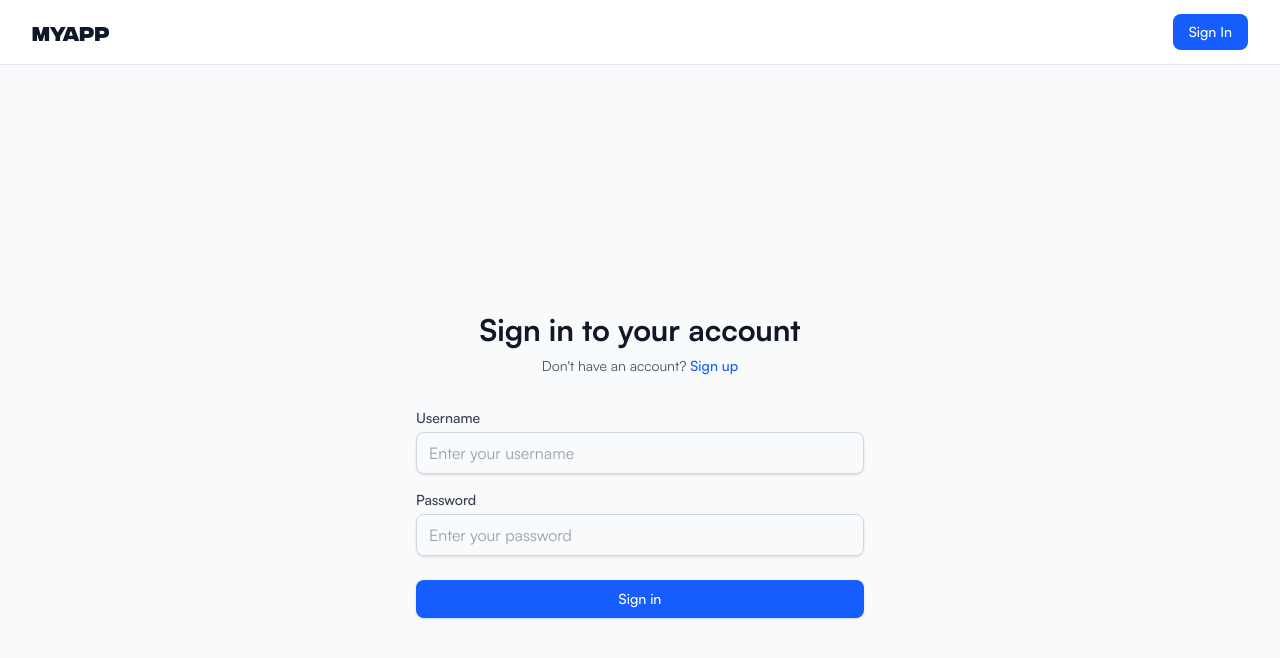
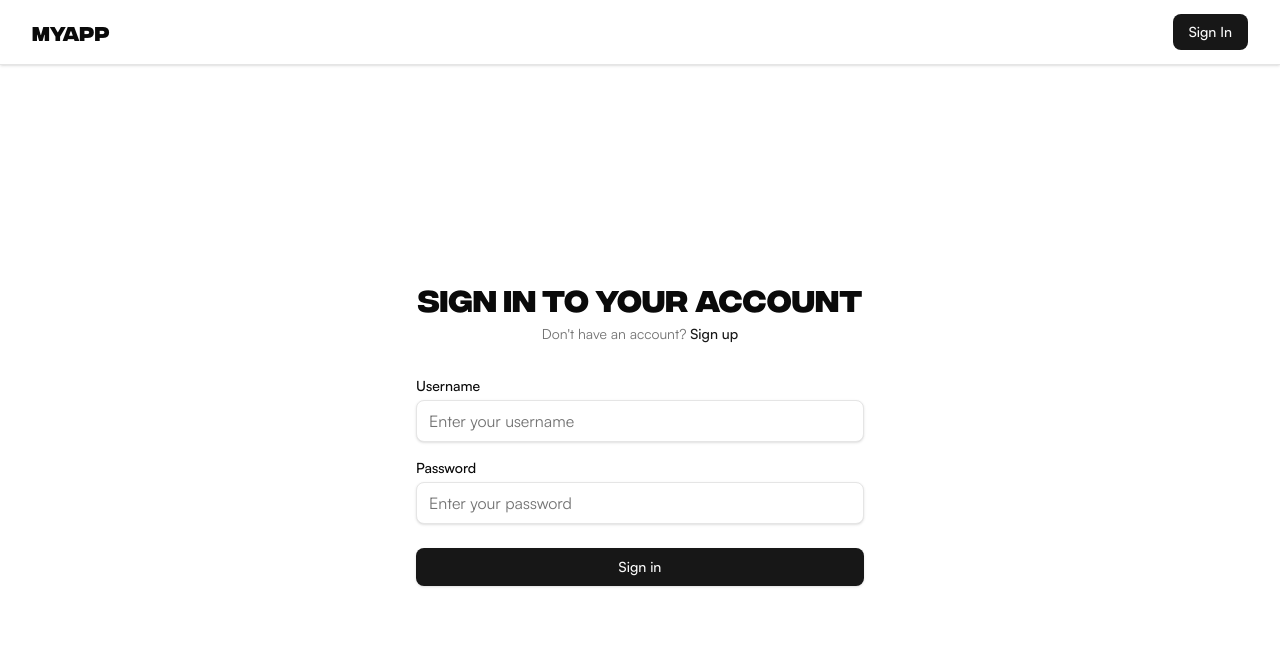
Before and after one commit to ianram0s/sveltekit-shop, a SvelteKit app: page /signin in a window 1280 px wide. Shown: the top 658 px of the page. Built offline with nearby package versions, Linux system fonts and the light colour scheme; no server answers.

Commit message:
Updated app to use shadcn tailwind color classes

```diff
--- a/src/routes/+layout.svelte
+++ b/src/routes/+layout.svelte
@@ -6,13 +6,13 @@
 	let { children, data }: { children: any; data: LayoutServerData } = $props();
 </script>
 
-<div class="min-h-screen bg-gray-50">
-	<header class="bg-white shadow-sm border-b border-gray-200">
+<div class="h-screen bg-background flex flex-col">
+	<header class="bg-card shadow-sm border-b border-border sticky top-0 z-10">
 		<div class="max-w-7xl mx-auto px-4 sm:px-6 lg:px-8">
 			<div class="flex justify-between items-center h-16">
 				<!-- App Name -->
 				<div class="flex items-center">
-					<a href="/" class="text-xl font-bold text-gray-900 hover:text-gray-700 font-integral">
+					<a href="/" class="text-xl font-bold text-foreground hover:text-muted-foreground font-integral">
 						MyApp
 					</a>
 				</div>
@@ -23,19 +23,19 @@
 						<!-- User Avatar and Logout -->
 						<div class="flex items-center space-x-3">
 							<div class="flex items-center space-x-2">
-								<div class="w-8 h-8 bg-blue-500 rounded-full flex items-center justify-center">
-									<span class="text-white text-sm font-medium">
+								<div class="w-8 h-8 bg-primary rounded-full flex items-center justify-center">
+									<span class="text-primary-foreground text-sm font-medium">
 										{data.user.username.charAt(0).toUpperCase()}
 									</span>
 								</div>
-								<span class="text-sm text-gray-700">
+								<span class="text-sm text-foreground">
 									{data.user.username}
 								</span>
 							</div>
 							<form method="post" action="/logout" use:enhance>
 								<button
 									type="submit"
-									class="text-sm text-gray-500 hover:text-gray-700"
+									class="text-sm text-muted-foreground hover:text-foreground"
 								>
 									Sign out
 								</button>
@@ -45,7 +45,7 @@
 						<!-- Sign In Button -->
 						<a
 							href="/signin"
-							class="bg-blue-600 text-white px-4 py-2 rounded-md text-sm font-medium hover:bg-blue-700 transition-colors"
+							class="bg-primary text-primary-foreground px-4 py-2 rounded-md text-sm font-medium hover:bg-primary/90 transition-colors"
 						>
 							Sign In
 						</a>
@@ -56,7 +56,7 @@
 	</header>
 
 	<!-- Main Content -->
-	<main>
+	<main class="flex-1 overflow-auto">
 		{@render children()}
 	</main>
 </div>
--- a/src/routes/+page.svelte
+++ b/src/routes/+page.svelte
@@ -1,3 +1,3 @@
 <div class="flex items-center justify-center py-20">
-	<h1 class="text-4xl font-bold text-gray-900 font-integral">Hello World</h1>
+	<h1 class="text-4xl font-bold text-foreground font-integral">Hello World</h1>
 </div>
--- a/src/routes/signin/+page.svelte
+++ b/src/routes/signin/+page.svelte
@@ -6,17 +6,17 @@
 	let isLogin = $state(true);
 </script>
 
-<div class="min-h-screen flex items-center justify-center bg-gray-50">
+<div class="h-full flex items-center justify-center">
 	<div class="max-w-md w-full space-y-8">
 		<div class="text-center">
-			<h2 class="text-3xl font-bold text-gray-900">
+			<h2 class="text-3xl font-bold text-foreground font-integral">
 				{isLogin ? 'Sign in to your account' : 'Create your account'}
 			</h2>
-			<p class="mt-2 text-sm text-gray-600">
+			<p class="mt-2 text-sm text-muted-foreground">
 				{isLogin ? "Don't have an account?" : 'Already have an account?'}
 				<button
 					type="button"
-					class="font-medium text-blue-600 hover:text-blue-500"
+					class="font-medium text-primary hover:text-primary/80"
 					onclick={() => (isLogin = !isLogin)}
 				>
 					{isLogin ? 'Sign up' : 'Sign in'}
@@ -32,7 +32,7 @@
 		>
 			<div class="space-y-4">
 				<div>
-					<label for="username" class="block text-sm font-medium text-gray-700">
+					<label for="username" class="block text-sm font-medium text-foreground">
 						Username
 					</label>
 					<input
@@ -40,13 +40,13 @@
 						name="username"
 						type="text"
 						required
-						class="mt-1 block w-full px-3 py-2 border border-gray-300 rounded-md shadow-sm placeholder-gray-400 focus:outline-none focus:ring-blue-500 focus:border-blue-500"
+						class="mt-1 block w-full px-3 py-2 border border-input rounded-md shadow-sm placeholder-muted-foreground focus:outline-none focus:ring-ring focus:border-ring bg-background text-foreground"
 						placeholder="Enter your username"
 					/>
 				</div>
 
 				<div>
-					<label for="password" class="block text-sm font-medium text-gray-700">
+					<label for="password" class="block text-sm font-medium text-foreground">
 						Password
 					</label>
 					<input
@@ -54,7 +54,7 @@
 						name="password"
 						type="password"
 						required
-						class="mt-1 block w-full px-3 py-2 border border-gray-300 rounded-md shadow-sm placeholder-gray-400 focus:outline-none focus:ring-blue-500 focus:border-blue-500"
+						class="mt-1 block w-full px-3 py-2 border border-input rounded-md shadow-sm placeholder-muted-foreground focus:outline-none focus:ring-ring focus:border-ring bg-background text-foreground"
 						placeholder="Enter your password"
 					/>
 				</div>
@@ -62,15 +62,15 @@
 
 			<button
 				type="submit"
-				class="w-full flex justify-center py-2 px-4 border border-transparent rounded-md shadow-sm text-sm font-medium text-white bg-blue-600 hover:bg-blue-700 focus:outline-none focus:ring-2 focus:ring-offset-2 focus:ring-blue-500 transition-colors"
+				class="w-full flex justify-center py-2 px-4 border border-transparent rounded-md shadow-sm text-sm font-medium text-primary-foreground bg-primary hover:bg-primary/90 focus:outline-none focus:ring-2 focus:ring-offset-2 focus:ring-ring transition-colors"
 			>
 				{isLogin ? 'Sign in' : 'Create account'}
 			</button>
 		</form>
 
 		{#if form?.message}
-			<div class="mt-4 p-3 bg-red-50 border border-red-200 rounded-md">
-				<p class="text-sm text-red-600">{form.message}</p>
+			<div class="mt-4 p-3 bg-destructive/10 border border-destructive/20 rounded-md">
+				<p class="text-sm text-destructive">{form.message}</p>
 			</div>
 		{/if}
 	</div>
```
